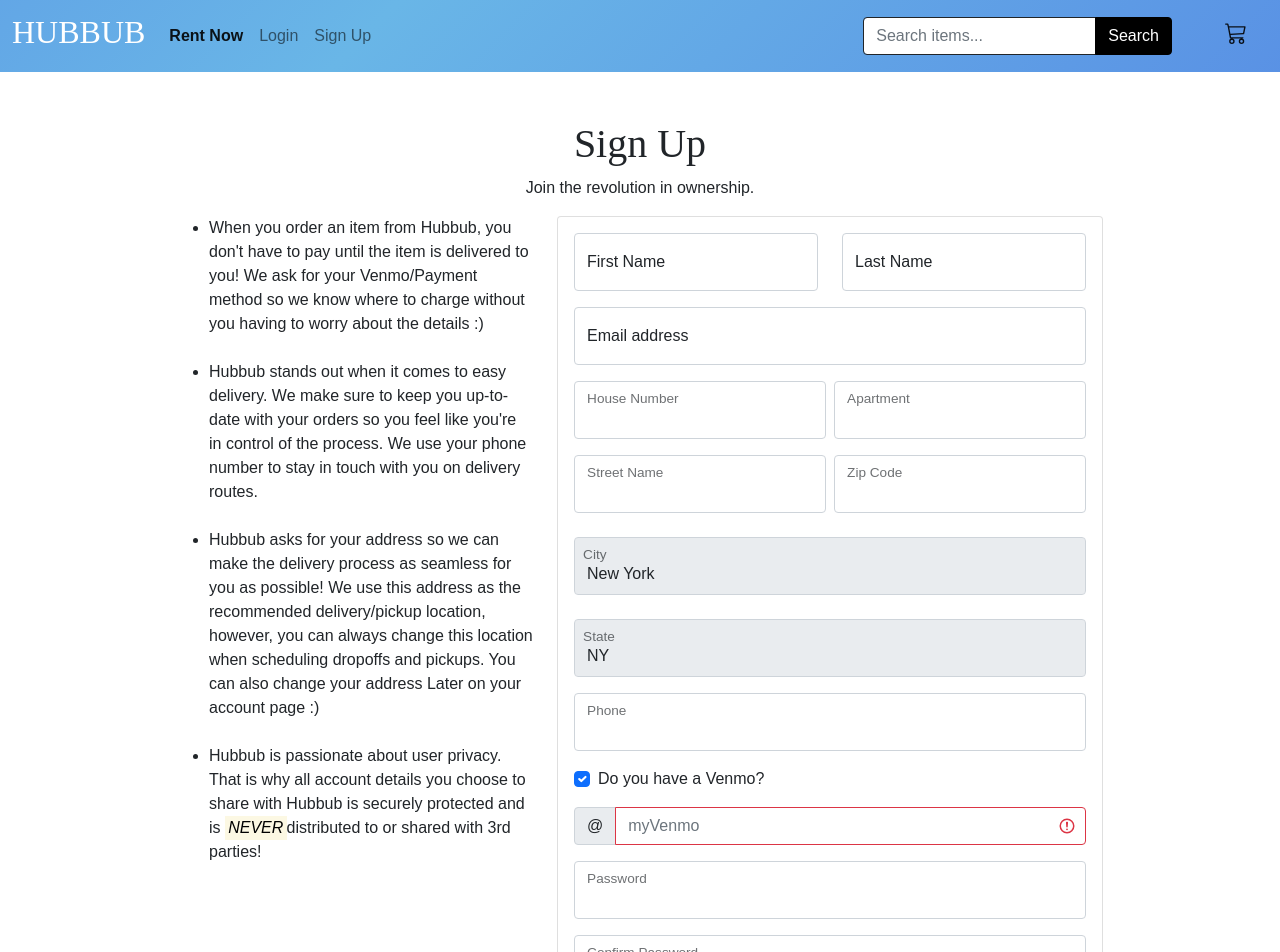
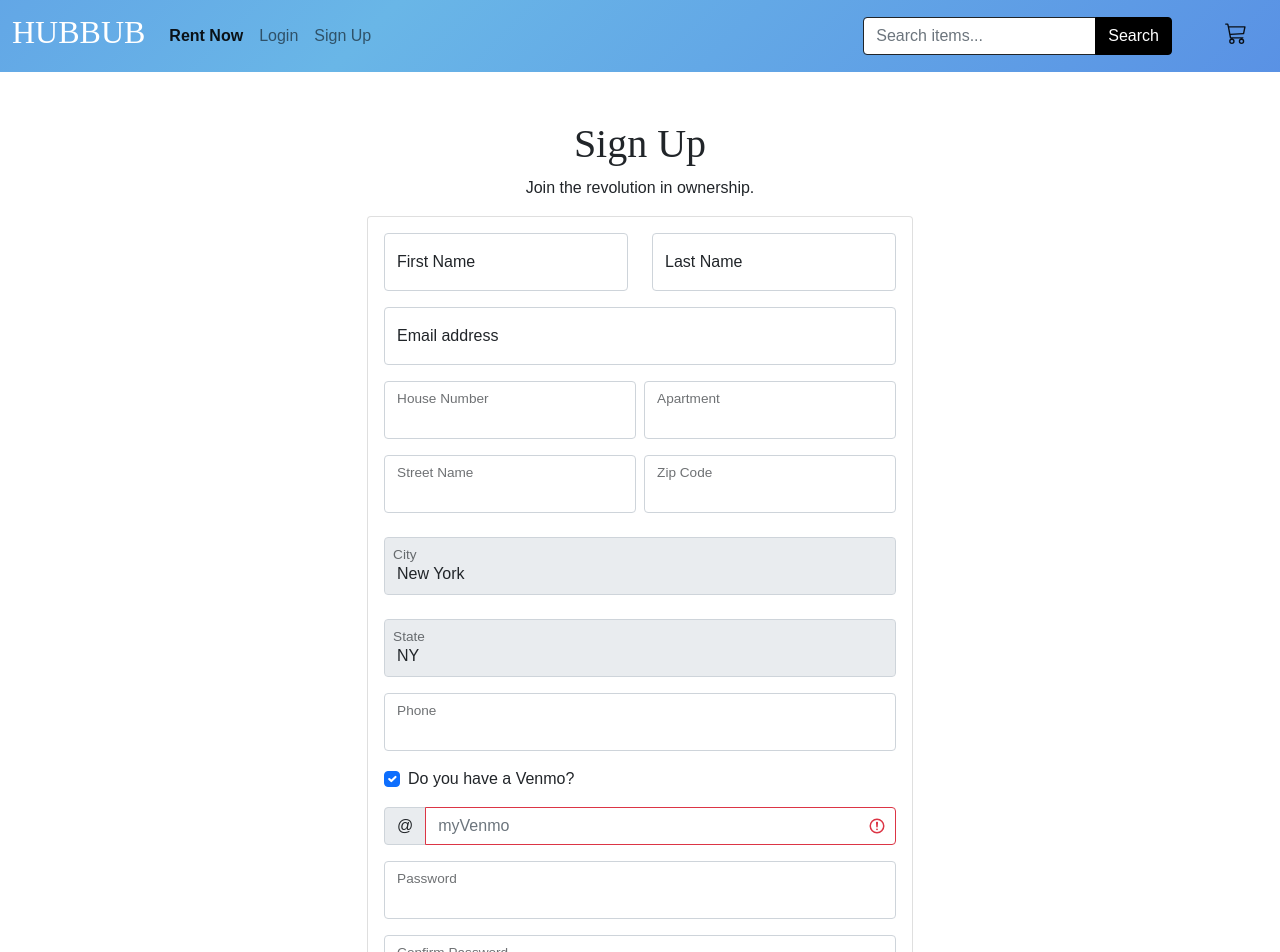
Before and after one commit to hubbub-tech/rent-client, a React (Create React App) app: page /register in a window 1280 px wide. Shown: the top 952 px of the page. Built offline with nearby package versions, Linux system fonts and the light colour scheme.

Commit message:
hide register form explanation

```diff
--- a/src/components/pages/Register.js
+++ b/src/components/pages/Register.js
@@ -9,18 +9,19 @@ const Register = ({ setFlashMessages }) => {
         <div className="row">
           <h1 className="text-center">Sign Up</h1>
           <p className="text-center">Join the revolution in ownership.</p>
-          <div className="col-sm-1"></div>
+          <div className="col-sm-3"></div>
+          {/*
             <div className="col-sm-4">
               <ul className="instructions">
                 <li>
                   When you order an item from Hubbub, you don't have to pay until
                   the item is delivered to you! We ask for your Venmo/Payment method
-                so we know where to charge without you having to worry about the
-                details :)
+                  to simplify payment after we dropoff you order.<mark>Note: you don't
+                   need to have a Venmo to use Hubbub :)</mark>
                 </li>
                 <br />
                 <li>
-                Hubbub stands out when it comes to easy delivery. We make sure to
+                  Hubbub stands out when it comes to easy dropoffs and pickups. We make sure to
                   keep you up-to-date with your orders so you feel like you're in
                   control of the process. We use your phone number to stay in touch
                   with you on delivery routes.
@@ -29,22 +30,23 @@ const Register = ({ setFlashMessages }) => {
                 <li>
                   Hubbub asks for your address so we can make the delivery process as
                   seamless for you as possible! We use this address as the recommended
-                delivery/pickup location, however, you can always change this location
+                  delivery/pickup location; however, you can always change this location
                   when scheduling dropoffs and pickups. You can also change your address
-                Later on your account page :)
+                  on your account page. Finally, <mark>your location info is always private</mark>.
                 </li>
                 <br />
                 <li>
                   Hubbub is passionate about user privacy. That is why all account details
                   you choose to share with Hubbub is securely protected and is <mark><i>NEVER</i></mark>
-                distributed to or shared with 3rd parties!
+                distributed to or shared with 3rd parties.
                 </li>
               </ul>
             </div>
+          */}
           <div className="col-sm-6">
             <RegisterForm setFlashMessages={setFlashMessages} />
           </div>
-          <div className="col-sm-1"></div>
+          <div className="col-sm-3"></div>
         </div>
       </div>
     </main>
```
Lines whose indentation alone changed are shown as unchanged.
